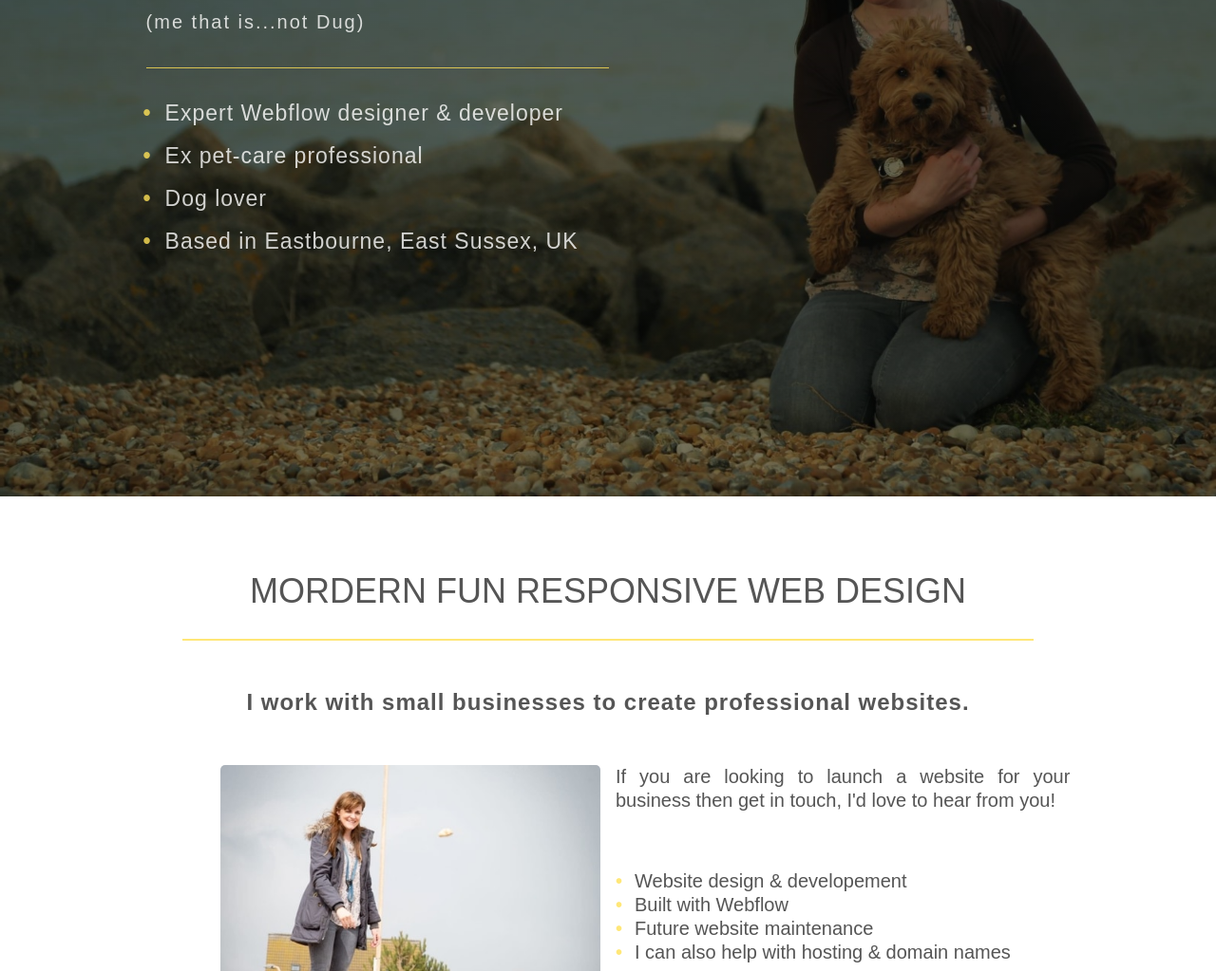
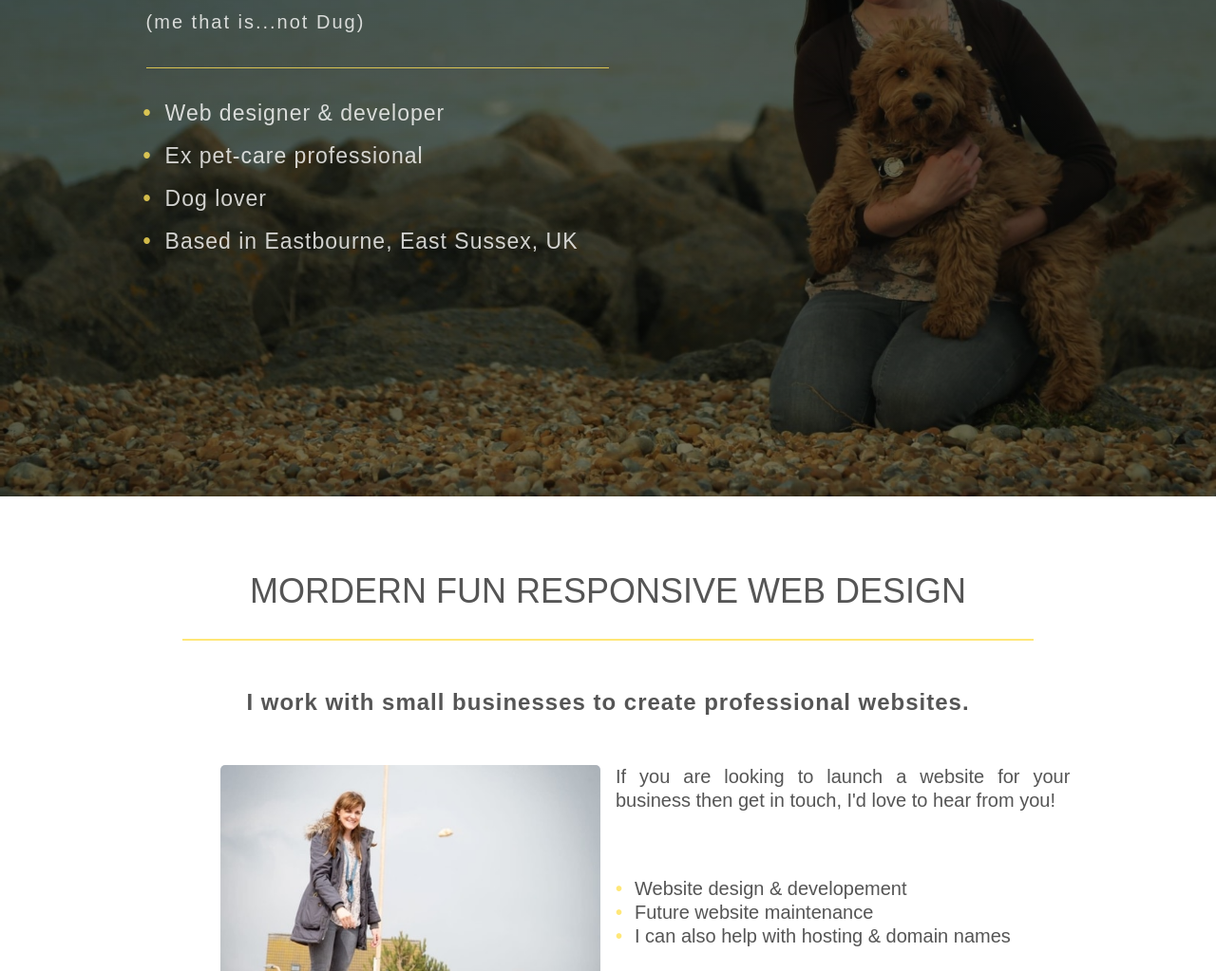
Before and after one commit to littlepawwebdesign/kat-creasy, a plain HTML site: page index.html in a window 1280 px wide. Shown: the part 277-1300 px from the top of the page at 95% size. Drawn offline with nearby package versions, Linux system fonts and the light colour scheme; a script that the page names is missing.

Commit message:
Update index.html
Small grammar updates to index.html

```diff
--- a/index.html
+++ b/index.html
@@ -61,7 +61,7 @@
           <h3 class="h3 hero">(me that is...not Dug)</h3>
             <div class="yellow line"></div>
               <ul class="ul hero">
-                <li class="li hero">Expert Webflow designer &amp; developer</li>
+                <li class="li hero">Web designer &amp; developer</li>
                 <li class="li hero">Ex pet-care professional</li>
                 <li class="li hero">Dog lover</li>
                 <li class="li hero">Based in Eastbourne, East Sussex, UK</li>
@@ -92,7 +92,6 @@
         <p class="paragraph">If you are looking to launch a website for your business then get in touch, I'd love to hear from you!</p>
         <ul class="ul info">
           <li class="li info">Website design &amp; developement</li>
-          <li class="li info">Built with Webflow</li>
           <li class="li info">Future website maintenance</li>
           <li class="li info">I can also help with hosting &amp; domain names</li>
         </ul>
@@ -348,7 +347,7 @@
             class="copyright"
           />
           <div class="text">
-            2020-2021 | Little Paw Web Design | All rights reserved.
+            2020-2022 | Little Paw Web Design | All rights reserved.
           </div>
         </div>
       </div>
```
